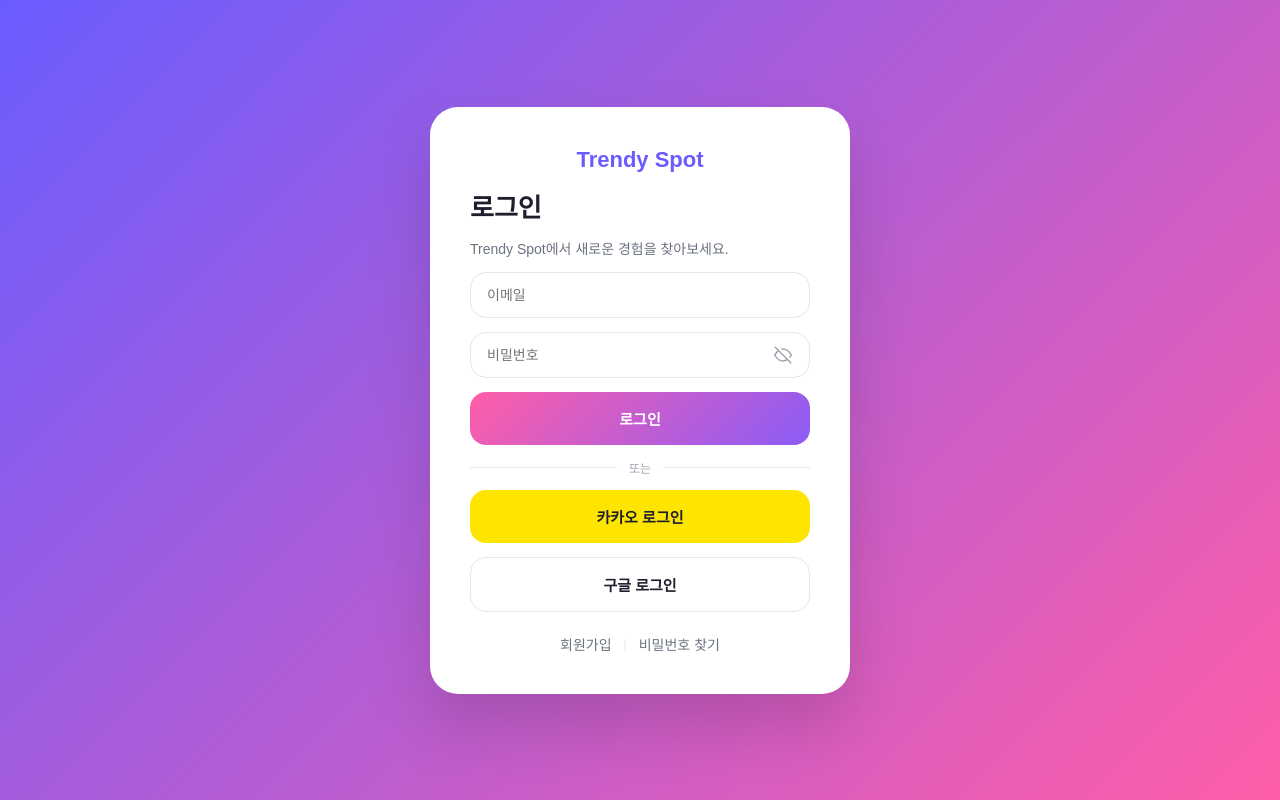
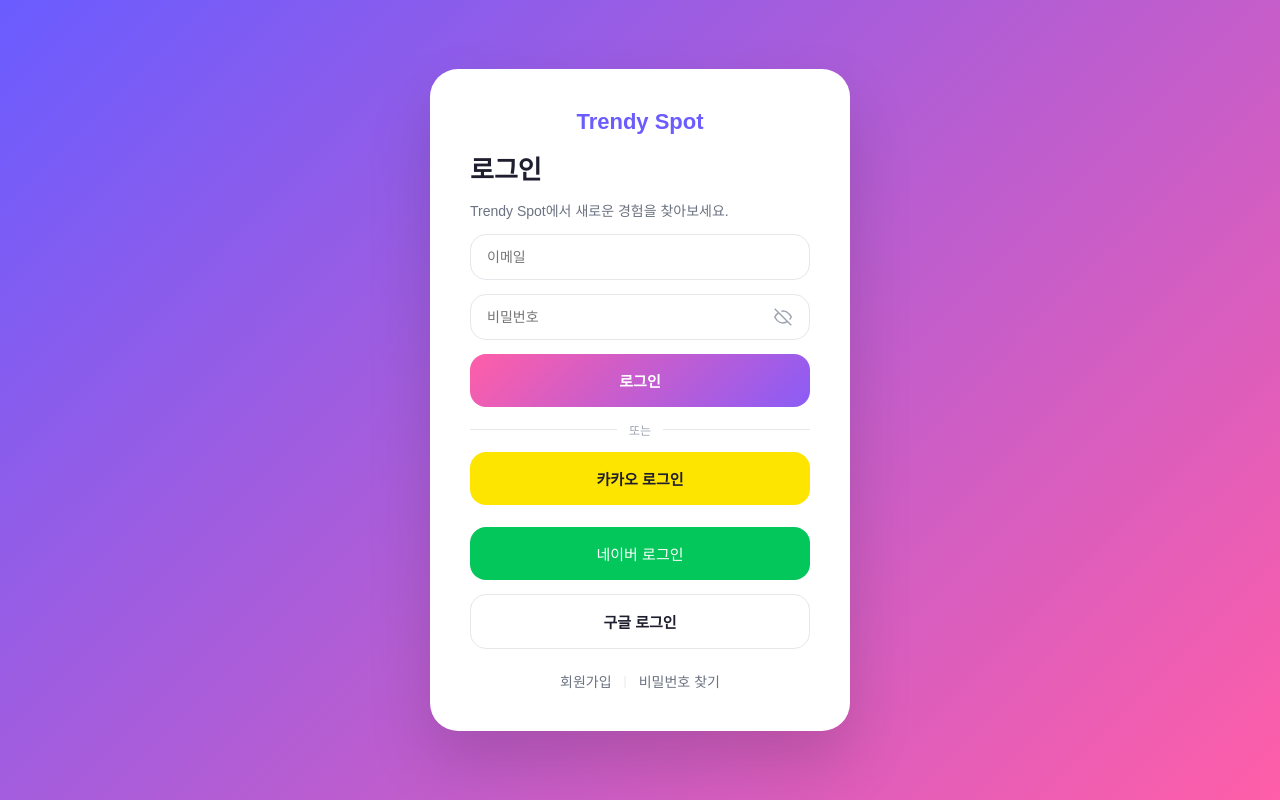
Before and after one commit to TrendySpot/frontend, a React (Create React App) app: page /login in a window 1280 px wide. Built offline with nearby package versions, Linux system fonts and the light colour scheme; no server answers; a web font is replaced by a local one.

Commit message:
20260619 네이버소셜로그인 추가 작업완료

```diff
--- a/src/pages/auth/Auth.css
+++ b/src/pages/auth/Auth.css
@@ -154,3 +154,26 @@
   background: #f7f8fc;
   border-color: #d1d5db;
 }
+
+.btn-naver {
+  display: flex;
+  align-items: center;
+  justify-content: center;
+  width: 100%;
+  padding: 16px;
+  font-size: 15px;
+  font-weight: 500;
+  border-radius: 16px;
+  border: none;
+  background-color: #03C75A; /* 네이버 공식 초록색 */
+  color: white;
+  text-decoration: none;
+  cursor: pointer;
+  box-sizing: border-box;
+  margin-top: 8px; /* 버튼 사이 간격 조절 */
+  transition: background-color 0.2s ease;
+}
+
+.btn-naver:hover {
+  background-color: #17b752; /* 마우스 올렸을 때 살짝 밝아지는 효과 */
+}
--- a/src/pages/auth/LoginPage.jsx
+++ b/src/pages/auth/LoginPage.jsx
@@ -7,6 +7,7 @@
 
 const KAKAO_AUTH_URL = `http://localhost:8111/oauth2/authorization/kakao`;
 const GOOGLE_AUTH_URL = `http://localhost:8111/oauth2/authorization/google`;
+const NAVER_AUTH_URL = `http://localhost:8111/oauth2/authorization/naver`;
 
 const EyeIcon = ({ visible }) => (
   <svg
@@ -184,6 +185,9 @@
         <a href={KAKAO_AUTH_URL} className="btn-kakao">
           카카오 로그인
         </a>
+        <a href={NAVER_AUTH_URL} className="btn-naver">
+          네이버 로그인
+        </a>
         <a href={GOOGLE_AUTH_URL} className="btn-google">
           구글 로그인
         </a>
```
